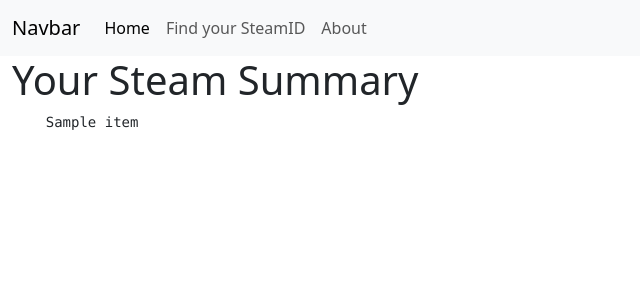
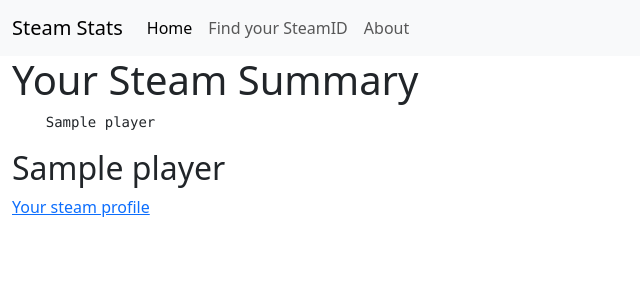
Before and after one commit to jakobfrederikson/steamstats, a Django app: page /stats/ in a window 1280 px wide. Shown: the top 300 px of the page, without its empty margins (0-640 px from the left). Run offline with Django 5.2, Linux system fonts and the light colour scheme; tables that the repository leaves empty hold one stand-in row (values such as "Sample post"); a database or web service that is not in the repository returns one stand-in record (values such as "Sample title"); data that the repository does not hold is empty.

Commit message:
Actually get the user data from steam API response from player summary

```diff
--- a/stats/services.py
+++ b/stats/services.py
@@ -3,7 +3,7 @@
 
 def get_steam_player_summary(steam_id):
     """
-    Business logic for fetching steam data about
+    Returns a .json() (dict) of a steam users summary
 
     :param steam_id: The user's steam ID as a number
     """
@@ -12,5 +12,9 @@
         'steamids': steam_id
     }
 
-    res = requests.get('https://api.steampowered.com/ISteamUser/GetPlayerSummaries/v0002/', params)
-    return res
+    response = requests.get('https://api.steampowered.com/ISteamUser/GetPlayerSummaries/v0002/', params)
+
+    if response.status_code == requests.codes.ok:
+        return response.json()
+    else:
+        return response.status_code
--- a/stats/templates/base_generic.html
+++ b/stats/templates/base_generic.html
@@ -20,7 +20,7 @@
       <div class="row">
         <nav class="navbar navbar-expand-lg bg-body-tertiary">
             <div class="container-fluid">
-                <a class="navbar-brand" href="#">Navbar</a>
+                <a class="navbar-brand" href="#">Steam Stats</a>
                 <button class="navbar-toggler" type="button" data-bs-toggle="collapse" data-bs-target="#navbarNav" aria-controls="navbarNav" aria-expanded="false" aria-label="Toggle navigation">
                 <span class="navbar-toggler-icon"></span>
                 </button>
--- a/stats/templates/index.html
+++ b/stats/templates/index.html
@@ -5,5 +5,7 @@
 <pre>
     {{ user_summary }}
 </pre>
+<h2>{{ persona_name }}</h2>
+<a href="{{ profile_url }}" target="_blank">Your steam profile</a>
 
 {% endblock %}
--- a/stats/views.py
+++ b/stats/views.py
@@ -6,9 +6,16 @@
 # Create your views here.
 def index(request):
     steamid = 76561197999242706
-    user_summary = services.get_steam_player_summary(steamid).json()
+    user_summary_json = services.get_steam_player_summary(steamid)
+
+    # steam returns a list of 'players' dicts, we are only requesting one player at a time.
+    steam_user_data = user_summary_json.get('response', {}).get('players', [None])[0]
+    persona_name = steam_user_data['personaname']
+    profile_url = steam_user_data['profileurl']
 
     context = {
-        'user_summary': user_summary
+        'user_summary': steam_user_data,
+        'persona_name': persona_name,
+        'profile_url': profile_url
     }
     return render(request, 'index.html', context=context)
```
